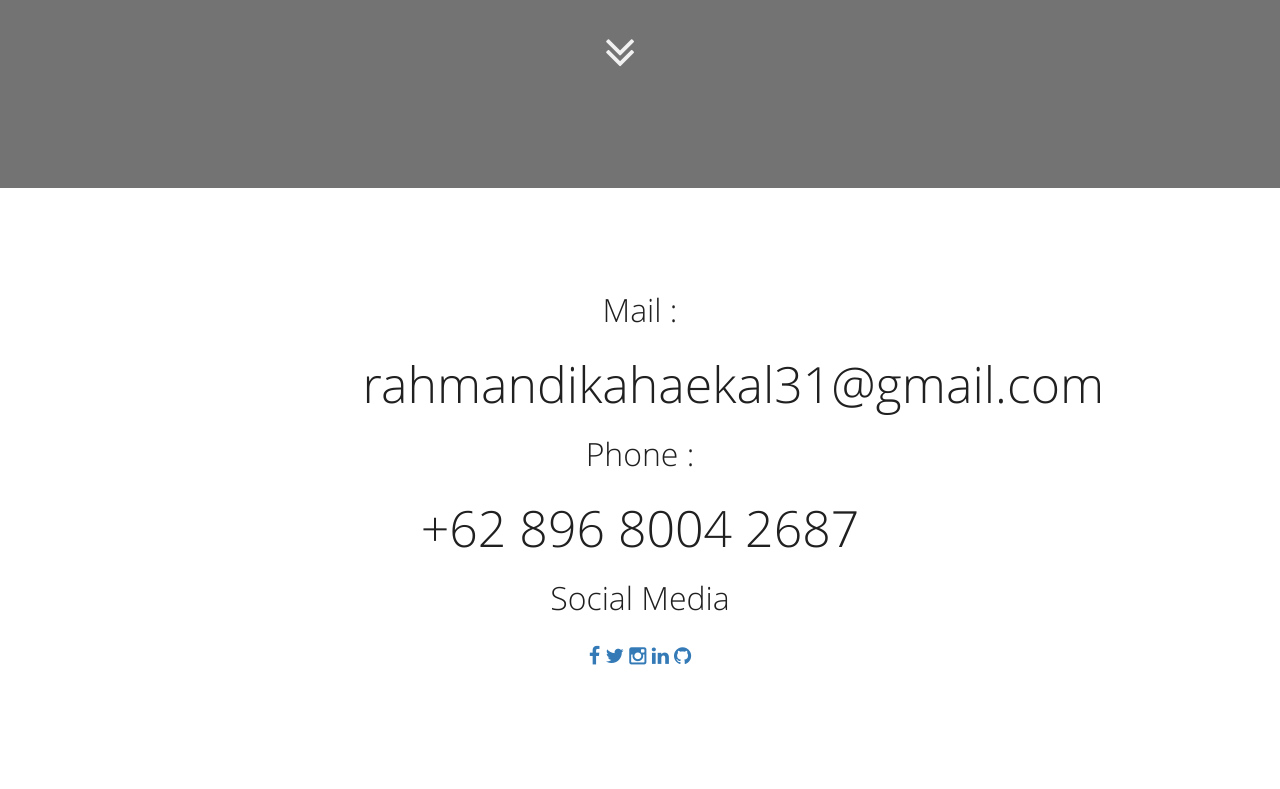
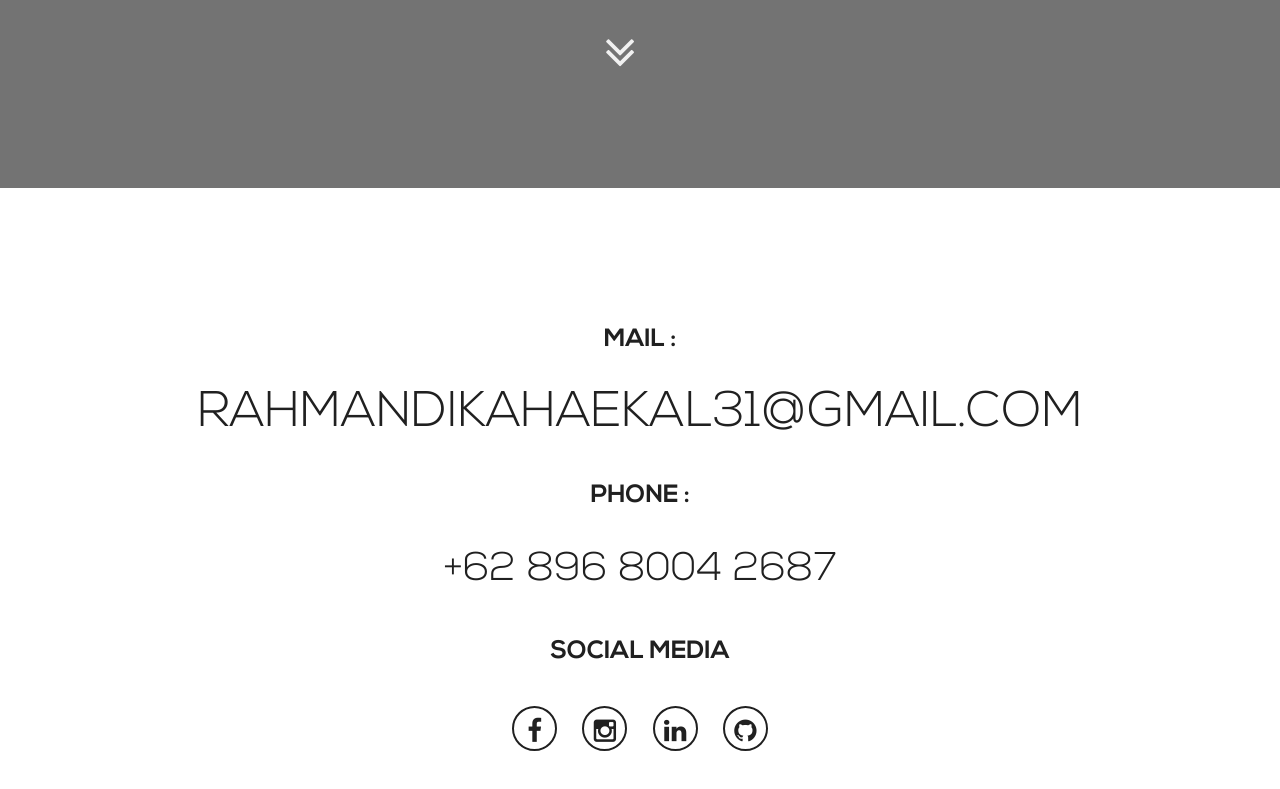
Before and after one commit to rahmandikahaekal/landingpage, a plain HTML site: page index.html in a window 1280 px wide. Shown: the part 2774-3563 px from the top of the page. Drawn offline with Linux system fonts and the light colour scheme.

Commit message:
creating the contact

```diff
--- a/assets/css/style.css
+++ b/assets/css/style.css
@@ -613,3 +613,60 @@ textarea::-ms-input-placeholder
 .portfolio-details img {
     width: 100%;
 }
+
+
+
+.contact-details {
+    text-transform: uppercase;
+}
+
+.contact-details .contact-category {
+    margin-top: 30px;
+}
+
+.contact-details .contact-category h4 {
+    font-size: 25px;
+	font-family:'nexa_boldregular';
+}
+
+.contact-details .contact-category .mail h2 {
+    font-size: 50px;
+    font-family:'nexa_lightregular';
+}
+
+.contact-details .contact-category .phone h2 {
+    font-size: 40px;
+    font-family:'nexa_lightregular';
+}
+
+.contact-details .contact-category .social a {
+    font-size: 26px;
+    color: #202020;
+    border: 2px solid #202020;
+    border-radius: 100%;
+    height: 45px;
+    width: 45px;
+	margin: 10px;
+    line-height: 45px;
+    text-align: center;
+    display: inline-block;
+	transition:.3s ease-in-out;
+	-webkit-transition:.3s ease-in-out;
+    -moz-transition:.3s ease-in-out;
+}
+
+.contact-details .contact-category .social a:hover {
+    color: red;
+}
+
+.copyright {
+    border-top: 1px solid #bebebe;
+    padding: 30px 0;
+}
+
+.copyright p {
+    color: #bebebe;
+    font-size: 16px;
+    text-transform: uppercase;
+    font-family:'nexa_lightregular';
+}
--- a/index.html
+++ b/index.html
@@ -213,7 +213,7 @@
         <div class="container">
             <div class="row">
 
-                <div class="col-md-6 col-md-offset-3">
+                <div class="col-md-12">
                     <div class="contact-details text-center">
 
                         <div class="contact-category">
@@ -234,7 +234,6 @@
                             <div class="social">
                                 <h4>Social Media</h4>
                                 <a href="#"><i class="fa fa-facebook"></i></a>
-                                <a href="#"><i class="fa fa-twitter"></i></a>
                                 <a href="#"><i class="fa fa-instagram"></i></a>
                                 <a href="#"><i class="fa fa-linkedin"></i></a>
                                 <a href="#"><i class="fa fa-github"></i></a>
```
